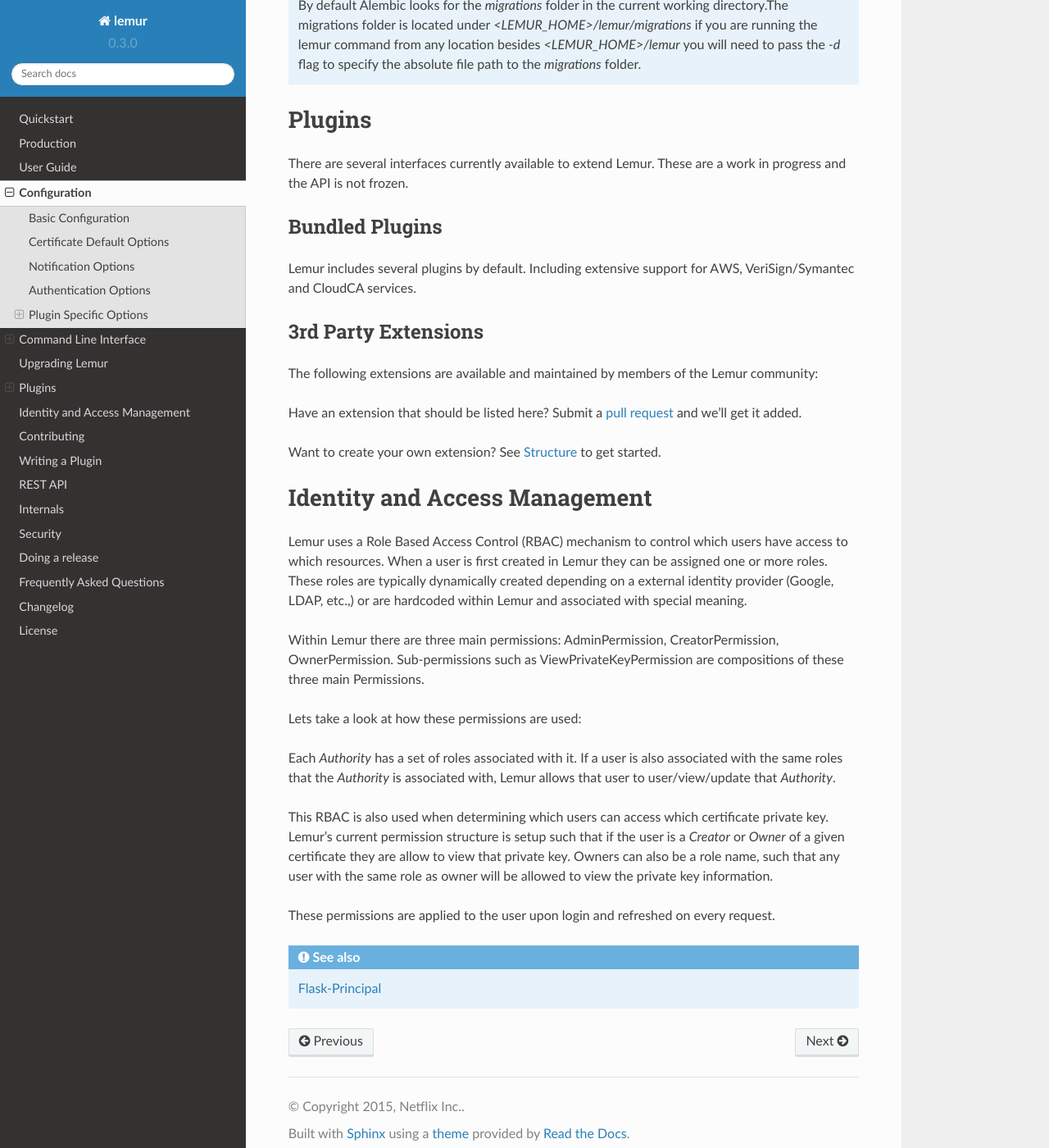
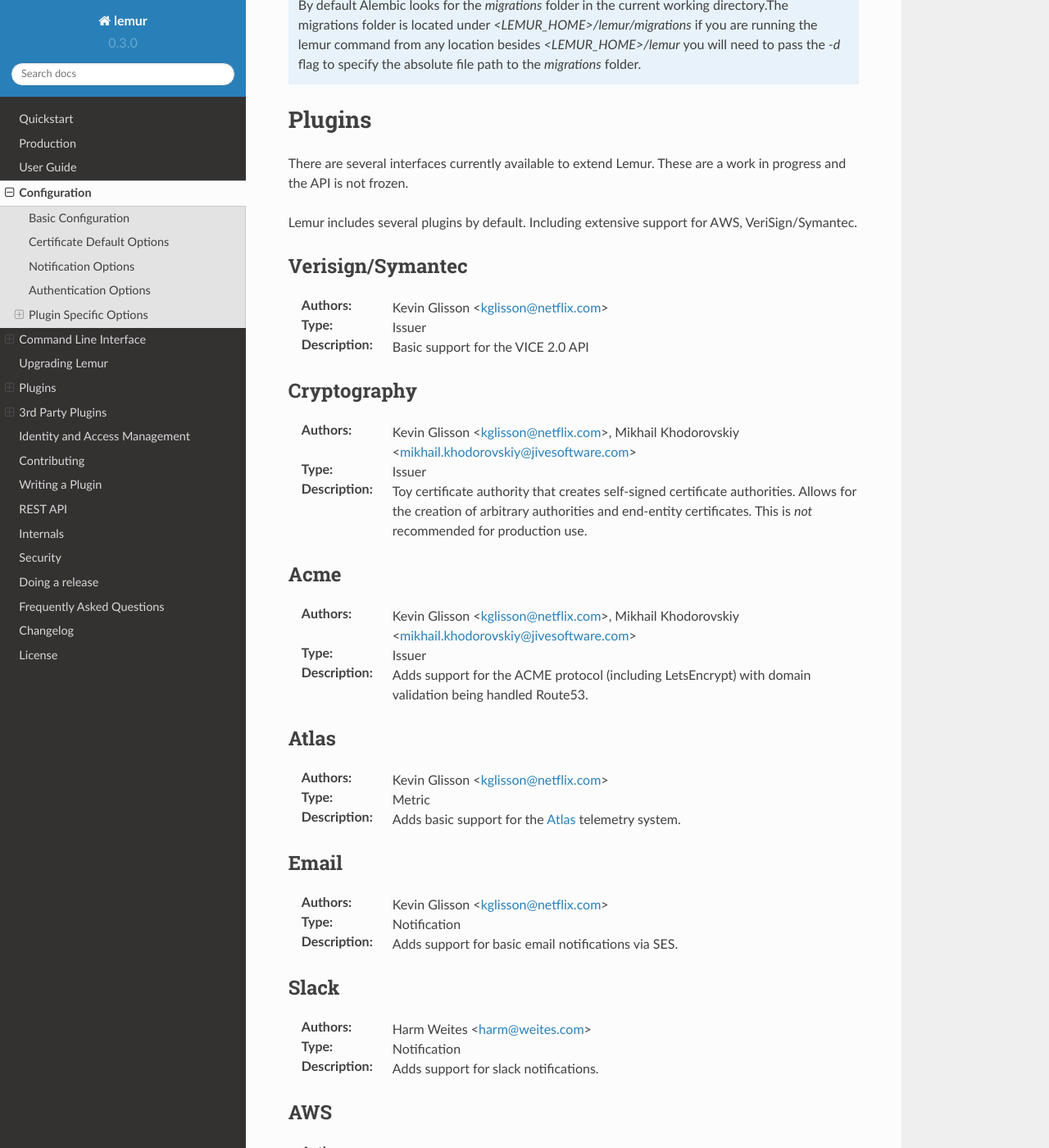
Before and after one commit to Netflix/lemur, a Sphinx documentation site: the page built from docs/administration.rst, in a window 1280 px wide and 1400 px high, scrolled down 12497 px. Shown: the whole window at 82% size. Built offline with Sphinx 7.4.7 and the Read the Docs theme 2.0.0, drawn with Linux system fonts in a browser that asks for light colours; some of the changed text lies outside the part shown.

Commit message:
Adding documentation about the installed plugins.

```diff
--- a/docs/administration.rst
+++ b/docs/administration.rst
@@ -682,15 +682,150 @@
 There are several interfaces currently available to extend Lemur. These are a work in
 progress and the API is not frozen.
 
-Bundled Plugins
----------------
+Lemur includes several plugins by default. Including extensive support for AWS, VeriSign/Symantec.
 
-Lemur includes several plugins by default. Including extensive support for AWS, VeriSign/Symantec and CloudCA services.
+Verisign/Symantec
+-----------------
 
-3rd Party Extensions
---------------------
+:Authors:
+    Kevin Glisson <kglisson@netflix.com>
+:Type:
+    Issuer
+:Description:
+    Basic support for the VICE 2.0 API
 
-The following extensions are available and maintained by members of the Lemur community:
+
+Cryptography
+------------
+
+:Authors:
+    Kevin Glisson <kglisson@netflix.com>,
+    Mikhail Khodorovskiy <mikhail.khodorovskiy@jivesoftware.com>
+:Type:
+    Issuer
+:Description:
+    Toy certificate authority that creates self-signed certificate authorities.
+    Allows for the creation of arbitrary authorities and end-entity certificates.
+    This is *not* recommended for production use.
+
+
+Acme
+----
+
+:Authors:
+    Kevin Glisson <kglisson@netflix.com>,
+    Mikhail Khodorovskiy <mikhail.khodorovskiy@jivesoftware.com>
+:Type:
+    Issuer
+:Description:
+    Adds support for the ACME protocol (including LetsEncrypt) with domain validation being handled Route53.
+
+
+Atlas
+-----
+
+:Authors:
+    Kevin Glisson <kglisson@netflix.com>
+:Type:
+    Metric
+:Description:
+    Adds basic support for the `Atlas <https://github.com/Netflix/atlas/wiki>`_ telemetry system.
+
+
+Email
+-----
+
+:Authors:
+    Kevin Glisson <kglisson@netflix.com>
+:Type:
+    Notification
+:Description:
+    Adds support for basic email notifications via SES.
+
+
+Slack
+-----
+
+:Authors:
+    Harm Weites <harm@weites.com>
+:Type:
+    Notification
+:Description:
+    Adds support for slack notifications.
+
+
+AWS
+----
+
+:Authors:
+    Kevin Glisson <kglisson@netflix.com>
+:Type:
+    Source
+:Description:
+    Uses AWS IAM as a source of certificates to manage. Supports a multi-account deployment.
+
+
+AWS
+----
+
+:Authors:
+    Kevin Glisson <kglisson@netflix.com>
+:Type:
+    Destination
+:Description:
+    Uses AWS IAM as a destination for Lemur generated certificates. Support a multi-account deployment.
+
+
+Kubernetes
+----------
+
+:Authors:
+    Mikhail Khodorovskiy <mikhail.khodorovskiy@jivesoftware.com>
+:Type:
+    Destination
+:Description:
+    Allows Lemur to upload generated certificates to the Kubernetes certificate store.
+
+
+Java
+----
+
+:Authors:
+    Kevin Glisson <kglisson@netflix.com>
+:Type:
+    Export
+:Description:
+    Generates java compatible .jks keystores and truststores from Lemur managed certificates.
+
+
+Openssl
+-------
+
+:Authors:
+    Kevin Glisson <kglisson@netflix.com>
+:Type:
+    Export
+:Description:
+    Leverages Openssl to support additional export formats (pkcs12)
+
+
+3rd Party Plugins
+=================
+
+The following plugins are available and maintained by members of the Lemur community:
+
+Digicert
+--------
+
+:Authors:
+    Chris Dorros
+:Type:
+    Issuer
+:Description:
+    Adds support for basic Digicert
+:Links:
+    https://github.com/opendns/lemur-digicert
+
 
 Have an extension that should be listed here? Submit a `pull request <https://github.com/netflix/lemur>`_ and we'll
 get it added.
```
